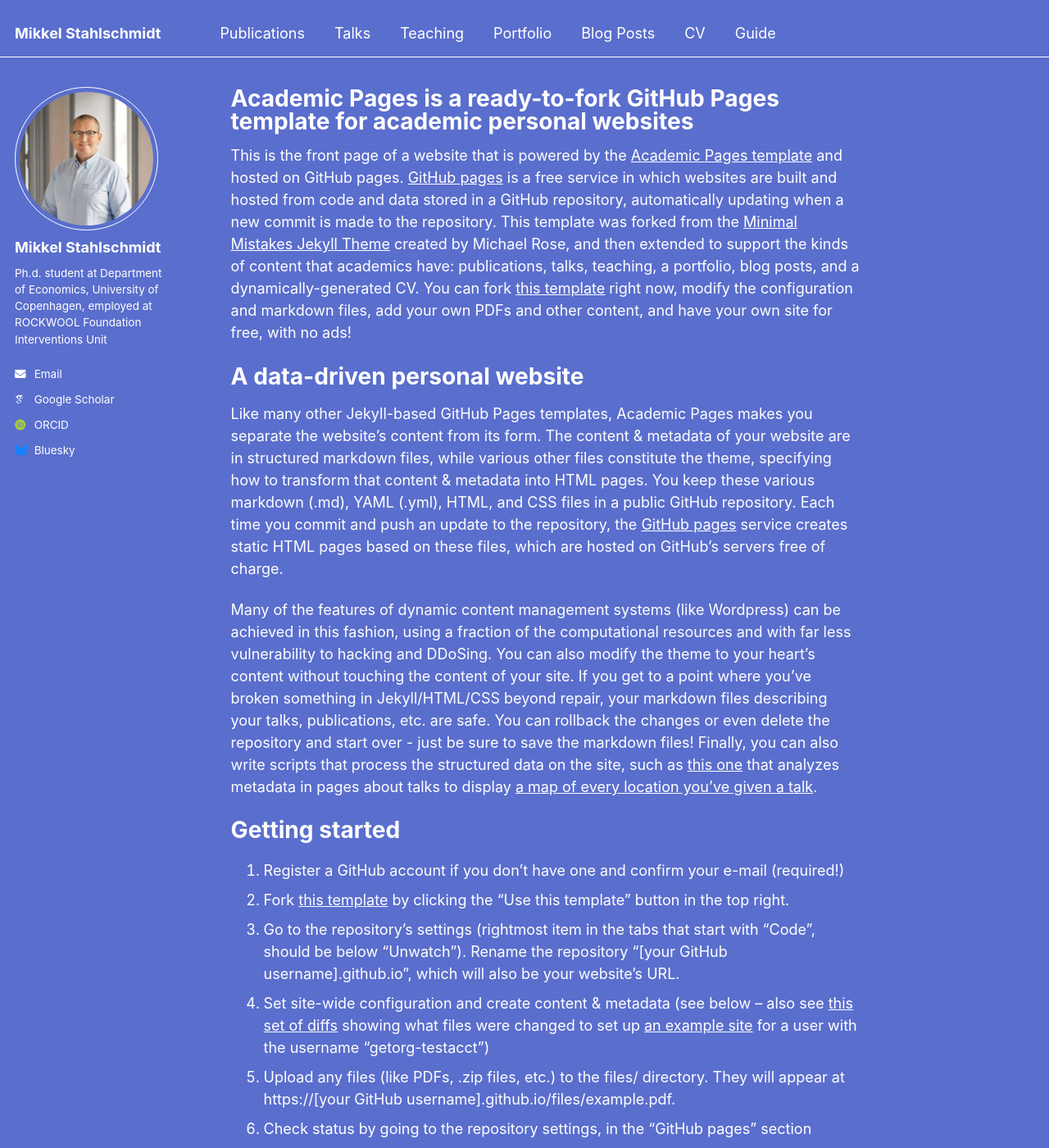
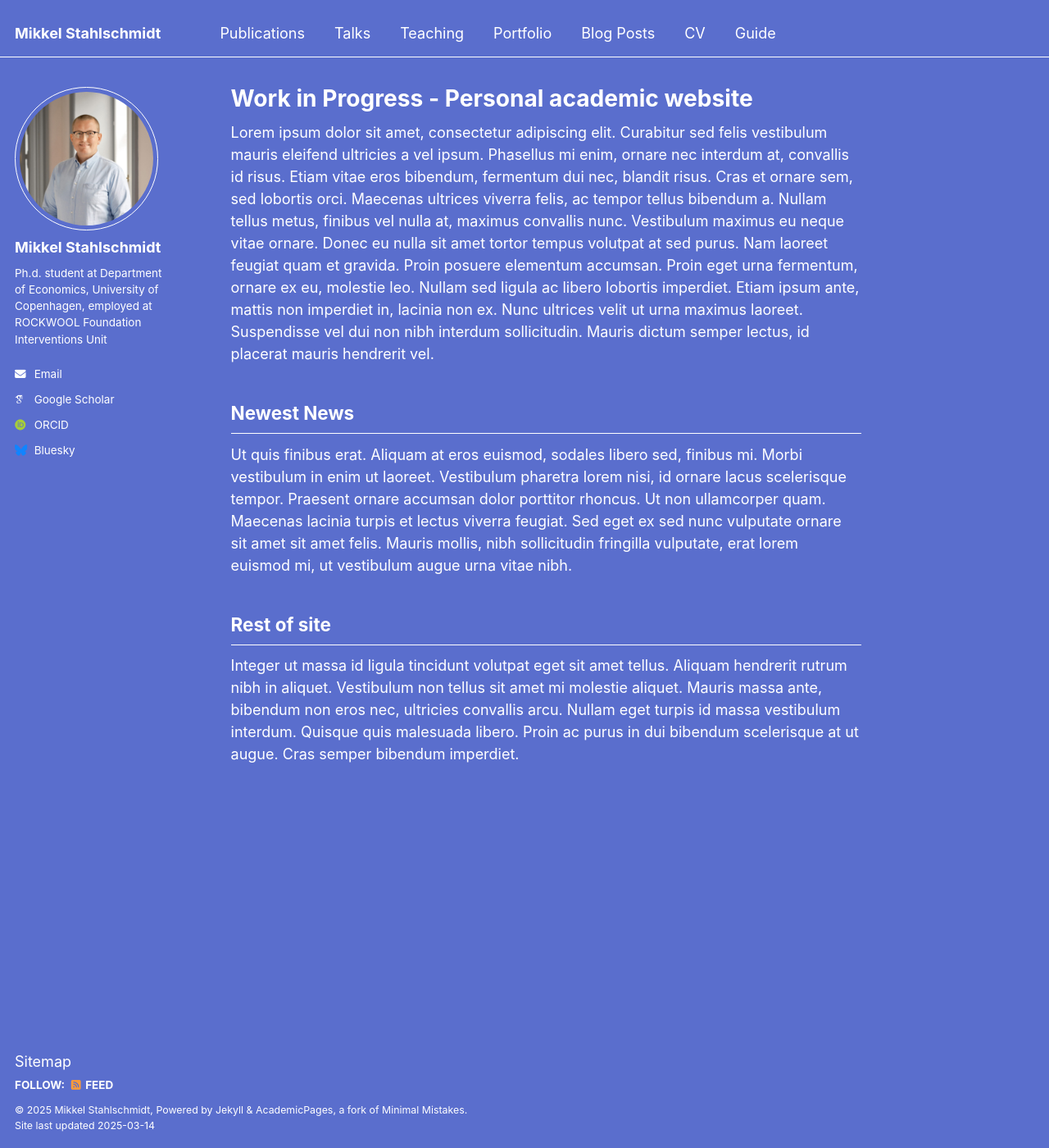
Before and after one commit to EconMikkel/econmikkel.github.io, a Jekyll site: the page built from _pages/about.md, in a window 1280 px wide and 1400 px high. Shown: the whole window at 82% size. Built offline with Jekyll 4.4.1, drawn with Linux system fonts in a browser that asks for light colours; some web fonts are replaced; some of the changed text lies outside the part shown.

Commit message:
Update about.md

```diff
--- a/_pages/about.md
+++ b/_pages/about.md
@@ -1,49 +1,20 @@
 ---
 permalink: /
-title: "Academic Pages is a ready-to-fork GitHub Pages template for academic personal websites"
+title: "Work in Progress - Personal academic website"
 author_profile: true
 redirect_from:
   - /about/
   - /about.html
 ---
 
-This is the front page of a website that is powered by the [Academic Pages template](https://github.com/academicpages/academicpages.github.io) and hosted on GitHub pages. [GitHub pages](https://pages.github.com) is a free service in which websites are built and hosted from code and data stored in a GitHub repository, automatically updating when a new commit is made to the repository. This template was forked from the [Minimal Mistakes Jekyll Theme](https://mmistakes.github.io/minimal-mistakes/) created by Michael Rose, and then extended to support the kinds of content that academics have: publications, talks, teaching, a portfolio, blog posts, and a dynamically-generated CV. You can fork [this template](https://github.com/academicpages/academicpages.github.io) right now, modify the configuration and markdown files, add your own PDFs and other content, and have your own site for free, with no ads!
+Lorem ipsum dolor sit amet, consectetur adipiscing elit. Curabitur sed felis vestibulum mauris eleifend ultricies a vel ipsum. Phasellus mi enim, ornare nec interdum at, convallis id risus. Etiam vitae eros bibendum, fermentum dui nec, blandit risus. Cras et ornare sem, sed lobortis orci. Maecenas ultrices viverra felis, ac tempor tellus bibendum a. Nullam tellus metus, finibus vel nulla at, maximus convallis nunc. Vestibulum maximus eu neque vitae ornare. Donec eu nulla sit amet tortor tempus volutpat at sed purus. Nam laoreet feugiat quam et gravida. Proin posuere elementum accumsan. Proin eget urna fermentum, ornare ex eu, molestie leo. Nullam sed ligula ac libero lobortis imperdiet. Etiam ipsum ante, mattis non imperdiet in, lacinia non ex. Nunc ultrices velit ut urna maximus laoreet. Suspendisse vel dui non nibh interdum sollicitudin. Mauris dictum semper lectus, id placerat mauris hendrerit vel.
 
-A data-driven personal website
-======
-Like many other Jekyll-based GitHub Pages templates, Academic Pages makes you separate the website's content from its form. The content & metadata of your website are in structured markdown files, while various other files constitute the theme, specifying how to transform that content & metadata into HTML pages. You keep these various markdown (.md), YAML (.yml), HTML, and CSS files in a public GitHub repository. Each time you commit and push an update to the repository, the [GitHub pages](https://pages.github.com/) service creates static HTML pages based on these files, which are hosted on GitHub's servers free of charge.
+Newest News
+------
+Ut quis finibus erat. Aliquam at eros euismod, sodales libero sed, finibus mi. Morbi vestibulum in enim ut laoreet. Vestibulum pharetra lorem nisi, id ornare lacus scelerisque tempor. Praesent ornare accumsan dolor porttitor rhoncus. Ut non ullamcorper quam. Maecenas lacinia turpis et lectus viverra feugiat. Sed eget ex sed nunc vulputate ornare sit amet sit amet felis. Mauris mollis, nibh sollicitudin fringilla vulputate, erat lorem euismod mi, ut vestibulum augue urna vitae nibh.
 
-Many of the features of dynamic content management systems (like Wordpress) can be achieved in this fashion, using a fraction of the computational resources and with far less vulnerability to hacking and DDoSing. You can also modify the theme to your heart's content without touching the content of your site. If you get to a point where you've broken something in Jekyll/HTML/CSS beyond repair, your markdown files describing your talks, publications, etc. are safe. You can rollback the changes or even delete the repository and start over - just be sure to save the markdown files! Finally, you can also write scripts that process the structured data on the site, such as [this one](https://github.com/academicpages/academicpages.github.io/blob/master/talkmap.ipynb) that analyzes metadata in pages about talks to display [a map of every location you've given a talk](https://academicpages.github.io/talkmap.html).
 
-Getting started
-======
-1. Register a GitHub account if you don't have one and confirm your e-mail (required!)
-1. Fork [this template](https://github.com/academicpages/academicpages.github.io) by clicking the "Use this template" button in the top right.
-1. Go to the repository's settings (rightmost item in the tabs that start with "Code", should be below "Unwatch"). Rename the repository "[your GitHub username].github.io", which will also be your website's URL.
-1. Set site-wide configuration and create content & metadata (see below -- also see [this set of diffs](http://archive.is/3TPas) showing what files were changed to set up [an example site](https://getorg-testacct.github.io) for a user with the username "getorg-testacct")
-1. Upload any files (like PDFs, .zip files, etc.) to the files/ directory. They will appear at https://[your GitHub username].github.io/files/example.pdf.
-1. Check status by going to the repository settings, in the "GitHub pages" section
 
-Site-wide configuration
+Rest of site
 ------
-The main configuration file for the site is in the base directory in [_config.yml](https://github.com/academicpages/academicpages.github.io/blob/master/_config.yml), which defines the content in the sidebars and other site-wide features. You will need to replace the default variables with ones about yourself and your site's github repository. The configuration file for the top menu is in [_data/navigation.yml](https://github.com/academicpages/academicpages.github.io/blob/master/_data/navigation.yml). For example, if you don't have a portfolio or blog posts, you can remove those items from that navigation.yml file to remove them from the header.
-
-Create content & metadata
-------
-For site content, there is one markdown file for each type of content, which are stored in directories like _publications, _talks, _posts, _teaching, or _pages. For example, each talk is a markdown file in the [_talks directory](https://github.com/academicpages/academicpages.github.io/tree/master/_talks). At the top of each markdown file is structured data in YAML about the talk, which the theme will parse to do lots of cool stuff. The same structured data about a talk is used to generate the list of talks on the [Talks page](https://academicpages.github.io/talks), each [individual page](https://academicpages.github.io/talks/2012-03-01-talk-1) for specific talks, the talks section for the [CV page](https://academicpages.github.io/cv), and the [map of places you've given a talk](https://academicpages.github.io/talkmap.html) (if you run this [python file](https://github.com/academicpages/academicpages.github.io/blob/master/talkmap.py) or [Jupyter notebook](https://github.com/academicpages/academicpages.github.io/blob/master/talkmap.ipynb), which creates the HTML for the map based on the contents of the _talks directory).
-
-**Markdown generator**
-
-The repository includes [a set of Jupyter notebooks](https://github.com/academicpages/academicpages.github.io/tree/master/markdown_generator
-) that converts a CSV containing structured data about talks or presentations into individual markdown files that will be properly formatted for the Academic Pages template. The sample CSVs in that directory are the ones I used to create my own personal website at stuartgeiger.com. My usual workflow is that I keep a spreadsheet of my publications and talks, then run the code in these notebooks to generate the markdown files, then commit and push them to the GitHub repository.
-
-How to edit your site's GitHub repository
-------
-Many people use a git client to create files on their local computer and then push them to GitHub's servers. If you are not familiar with git, you can directly edit these configuration and markdown files directly in the github.com interface. Navigate to a file (like [this one](https://github.com/academicpages/academicpages.github.io/blob/master/_talks/2012-03-01-talk-1.md) and click the pencil icon in the top right of the content preview (to the right of the "Raw | Blame | History" buttons). You can delete a file by clicking the trashcan icon to the right of the pencil icon. You can also create new files or upload files by navigating to a directory and clicking the "Create new file" or "Upload files" buttons.
-
-Example: editing a markdown file for a talk
-![Editing a markdown file for a talk](/images/editing-talk.png)
-
-For more info
-------
-More info about configuring Academic Pages can be found in [the guide](https://academicpages.github.io/markdown/), the [growing wiki](https://github.com/academicpages/academicpages.github.io/wiki), and you can always [ask a question on GitHub](https://github.com/academicpages/academicpages.github.io/discussions). The [guides for the Minimal Mistakes theme](https://mmistakes.github.io/minimal-mistakes/docs/configuration/) (which this theme was forked from) might also be helpful.
+Integer ut massa id ligula tincidunt volutpat eget sit amet tellus. Aliquam hendrerit rutrum nibh in aliquet. Vestibulum non tellus sit amet mi molestie aliquet. Mauris massa ante, bibendum non eros nec, ultricies convallis arcu. Nullam eget turpis id massa vestibulum interdum. Quisque quis malesuada libero. Proin ac purus in dui bibendum scelerisque at ut augue. Cras semper bibendum imperdiet.
```
